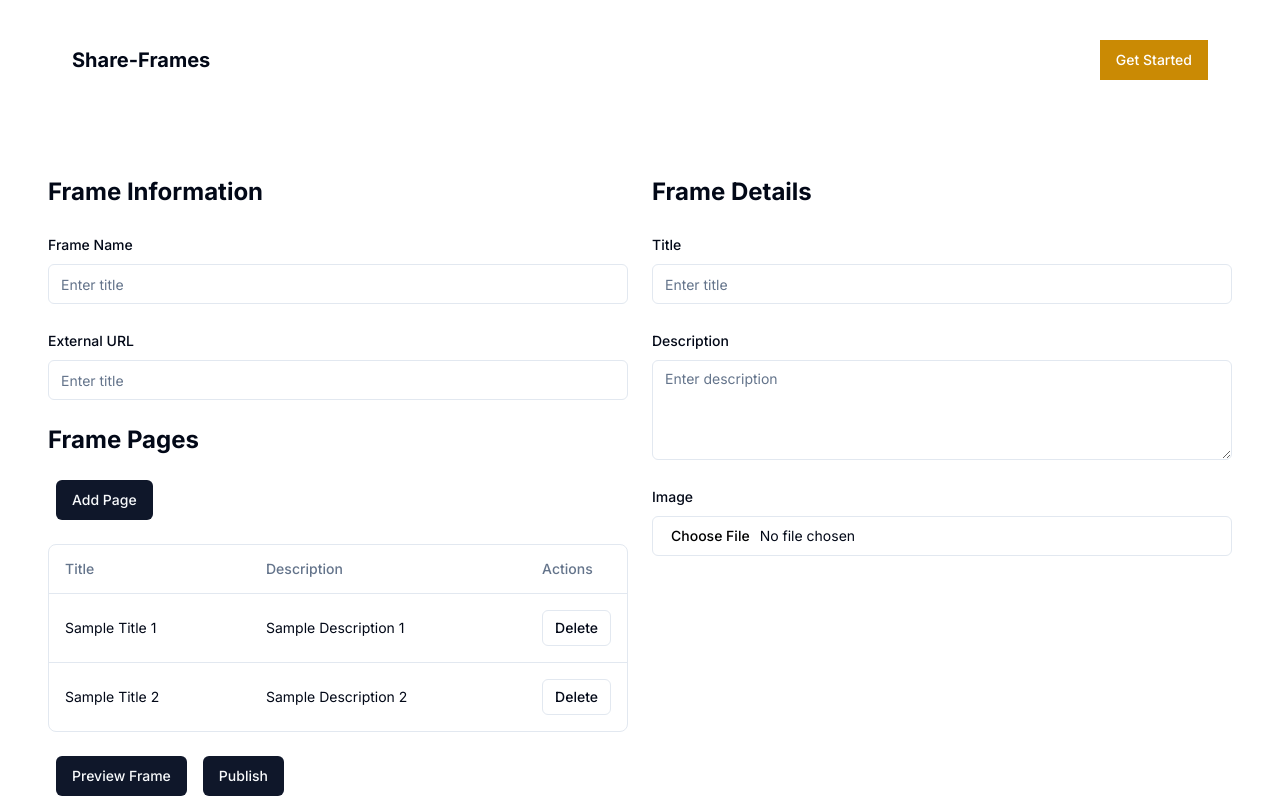
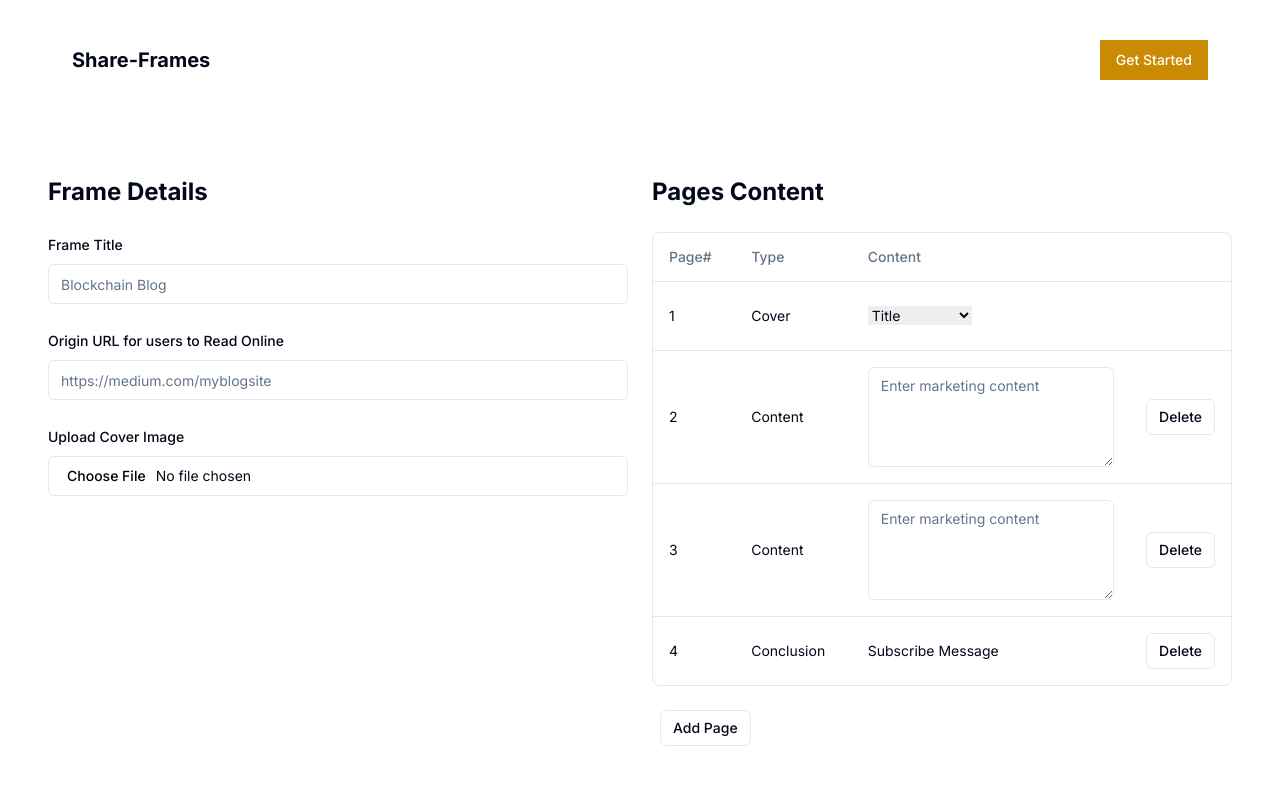
Before and after one commit to nicopatoco/share-frames, a Next.js app in the folder ShareFrames/: page /frame in a window 1280 px wide. Shown: the top 800 px of the page. Built offline with nearby package versions, Linux system fonts and the light colour scheme; no server answers.

Commit message:
UI changes for frame page

```diff
--- a/ShareFrames/components/edit-frame.tsx
+++ b/ShareFrames/components/edit-frame.tsx
@@ -8,38 +8,66 @@ import { Button } from "@/components/ui/button"
 
 export default function EditFrame() {
     return (
+      <>
         <div className="grid lg:grid-cols-2 gap-6 px-4 py-6 m-8">
 
         <div className="space-y-6">
 
-        <h1 className="text-2xl font-bold">Frame Information</h1>
+        <h1 className="text-2xl font-bold">Frame Details</h1>
+
+
+        <div className="space-y-2 hidden">
+            <Label htmlFor="frame_id">Frame Id</Label>
+            <Input id="frame_id" value="235"/>
+          </div>
 
         <div className="space-y-2">
-            <Label htmlFor="title">Frame Name</Label>
-            <Input id="title" placeholder="Enter title" />
+            <Label htmlFor="name">Frame Title</Label>
+            <Input id="name" placeholder="Blockchain Blog" />
           </div>
 
           <div className="space-y-2">
-            <Label htmlFor="title">External URL</Label>
-            <Input id="title" placeholder="Enter title" />
+            <Label htmlFor="origin_url">Origin URL for users to Read Online</Label>
+            <Input id="origin_url" placeholder="https://medium.com/myblogsite" />
           </div>
 
+          <div className="space-y-2">
+            <Label htmlFor="image">Upload Cover Image</Label>
+            <Input id="image" type="file" />
+          </div>
+        </div>
 
-          <h1 className="text-2xl font-bold">Frame Pages</h1>
-          <Button className="mx-2">Add Page</Button>
+        <div className="space-y-6">
+        <h1 className="text-2xl font-bold">Pages Content</h1>
           <div className="border rounded-lg overflow-hidden">
             <Table>
               <TableHeader>
                 <TableRow>
-                  <TableHead>Title</TableHead>
-                  <TableHead>Description</TableHead>
-                  <TableHead className="w-[100px]">Actions</TableHead>
+                  <TableHead>Page#</TableHead>
+                  <TableHead>Type</TableHead>
+                  <TableHead>Content</TableHead>
+                  <TableHead className="w-[100px]"></TableHead>
                 </TableRow>
               </TableHeader>
               <TableBody>
                 <TableRow>
-                  <TableCell>Sample Title 1</TableCell>
-                  <TableCell>Sample Description 1</TableCell>
+                  <TableCell>1</TableCell>
+                  <TableCell>Cover</TableCell>
+                  <TableCell><select name="cars" id="cars">
+                            <option value="volvo">Title</option>
+                            <option value="saab">Cover Image</option>
+                            </select>
+                  </TableCell>
+                  <TableCell>
+                    <Button size="sm" variant="outline" className="invisible">
+                      Delete
+                    </Button>
+                  </TableCell>
+                </TableRow>
+                <TableRow>
+                  <TableCell>2</TableCell>
+                  <TableCell>Content</TableCell>
+                  <TableCell><Textarea className="min-h-[100px]" id="page2" placeholder="Enter marketing content" /></TableCell>
                   <TableCell>
                     <Button size="sm" variant="outline">
                       Delete
@@ -47,8 +75,19 @@ export default function EditFrame() {
                   </TableCell>
                 </TableRow>
                 <TableRow>
-                  <TableCell>Sample Title 2</TableCell>
-                  <TableCell>Sample Description 2</TableCell>
+                  <TableCell>3</TableCell>
+                  <TableCell>Content</TableCell>
+                  <TableCell><Textarea className="min-h-[100px]" id="page3" placeholder="Enter marketing content" /></TableCell>
+                  <TableCell>
+                    <Button size="sm" variant="outline">
+                      Delete
+                    </Button>
+                  </TableCell>
+                </TableRow>
+                <TableRow>
+                  <TableCell>4</TableCell>
+                  <TableCell>Conclusion</TableCell>
+                  <TableCell>Subscribe Message</TableCell>
                   <TableCell>
                     <Button size="sm" variant="outline">
                       Delete
@@ -58,11 +97,10 @@ export default function EditFrame() {
               </TableBody>
             </Table>
           </div>
-          <Button className="mx-2">Preview Frame</Button>
-          <Button className="mx-2">Publish</Button>
+          <Button className="mx-2" size="sm" variant="outline">Add Page</Button>
         </div>
 
-        <div className="space-y-6">
+        {/* <div className="space-y-6">
           <h1 className="text-2xl font-bold">Frame Details</h1>
           <div className="space-y-2">
             <Label htmlFor="title">Title</Label>
@@ -76,8 +114,26 @@ export default function EditFrame() {
             <Label htmlFor="image">Image</Label>
             <Input id="image" type="file" />
           </div>
-        </div>
+        </div> */}
+
+
 
       </div>
+
+      <div className="text-black bg-white mb-32 mx-32 rounded-lg border-grey border-[1px] text-center shadow-md">
+      {/* <h1 className="text-2xl w-30 font-semibold pt-5"> Create a new Share-Frame</h1> */}
+      <div className="h-30 w-[500px] mx-auto pt-10 pb-5 flex flex-col">
+        <img src="demothumbnail.svg" alt="logo" className="w-30 h-50 object-contain object-center mx-auto"></img>
+      </div>
+      <div className="pb-5">
+      <Button className="mx-2">Refresh Preview</Button>
+          <Button className="mx-2">Publish</Button>
+      </div>
+      </div>
+
+
+
+
+      </>
 )
   }
```
Also changed, not shown: ShareFrames/public/demothumbnail.svg (added), ShareFrames/public/loading.svg (added).
